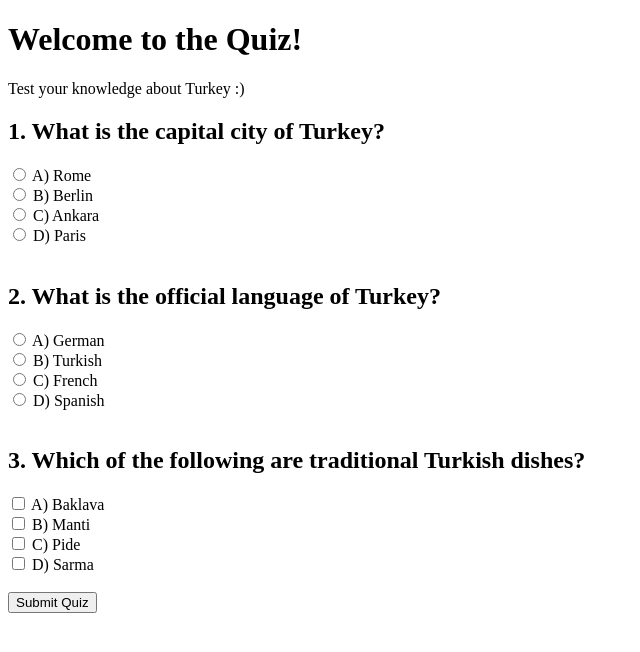
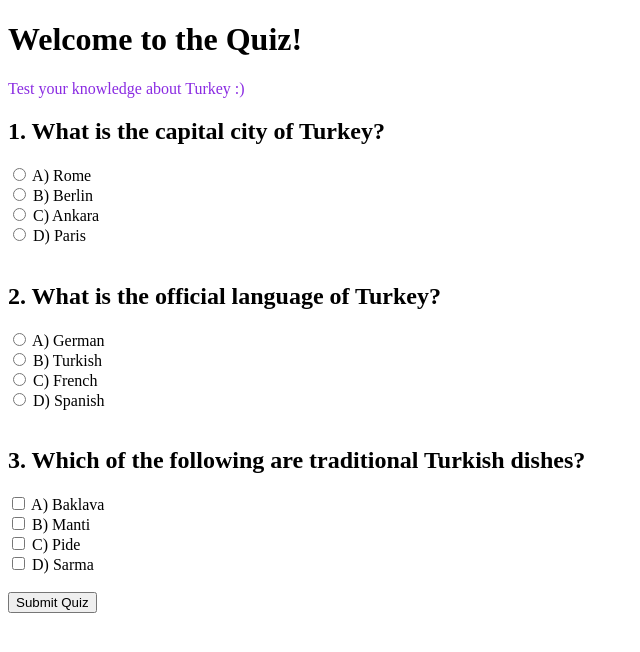
Before and after one commit to Beyzay/interactive-quiz, a plain HTML site: page index.html in a window 1280 px wide. Shown: the whole page, without its empty margins (0-640 px from the left). Drawn offline with Linux system fonts and the light colour scheme.

Commit message:
Add CSS styling index.html

```diff
--- a/index.html
+++ b/index.html
@@ -7,7 +7,7 @@
 </head>
 <body>
     <h1>Welcome to the Quiz!</h1>
-    <p>
+    <p style="color:blueviolet;">
         Test your knowledge about Turkey :)
     </p>
     <form>
```
